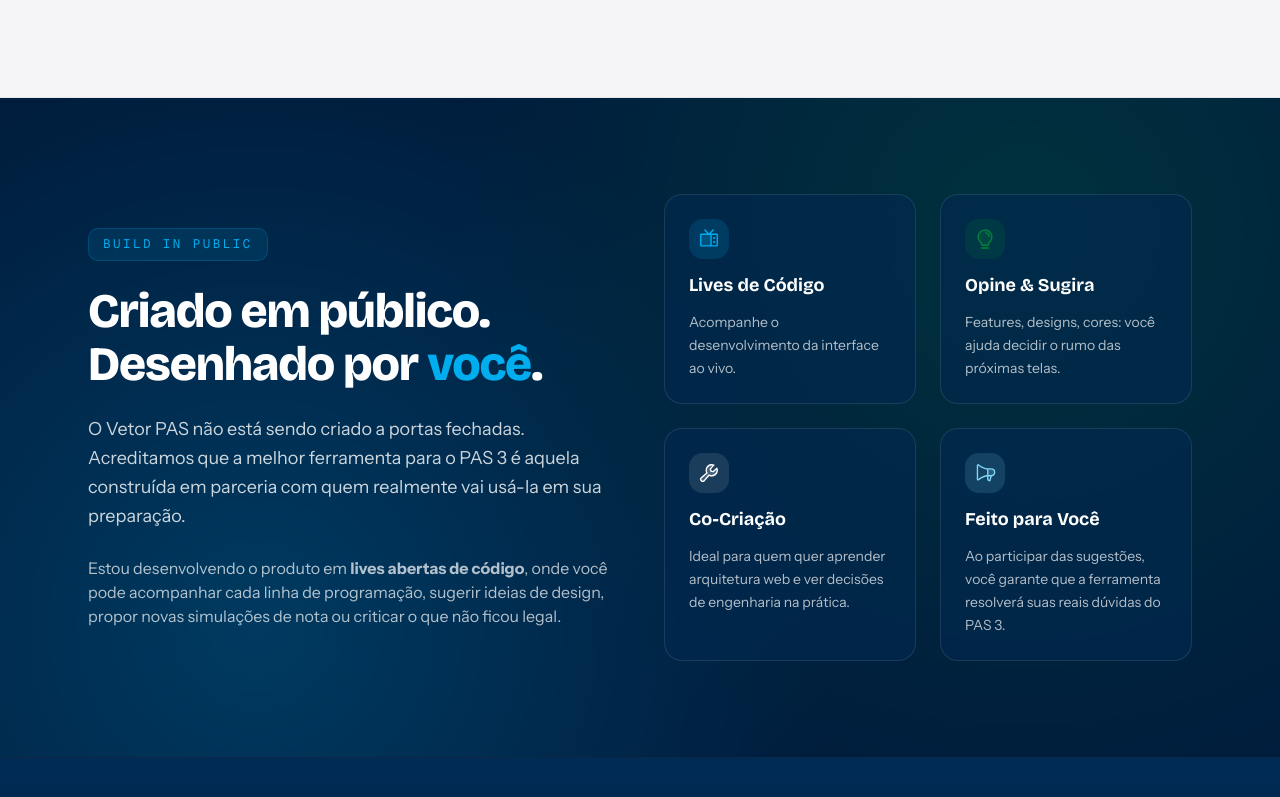
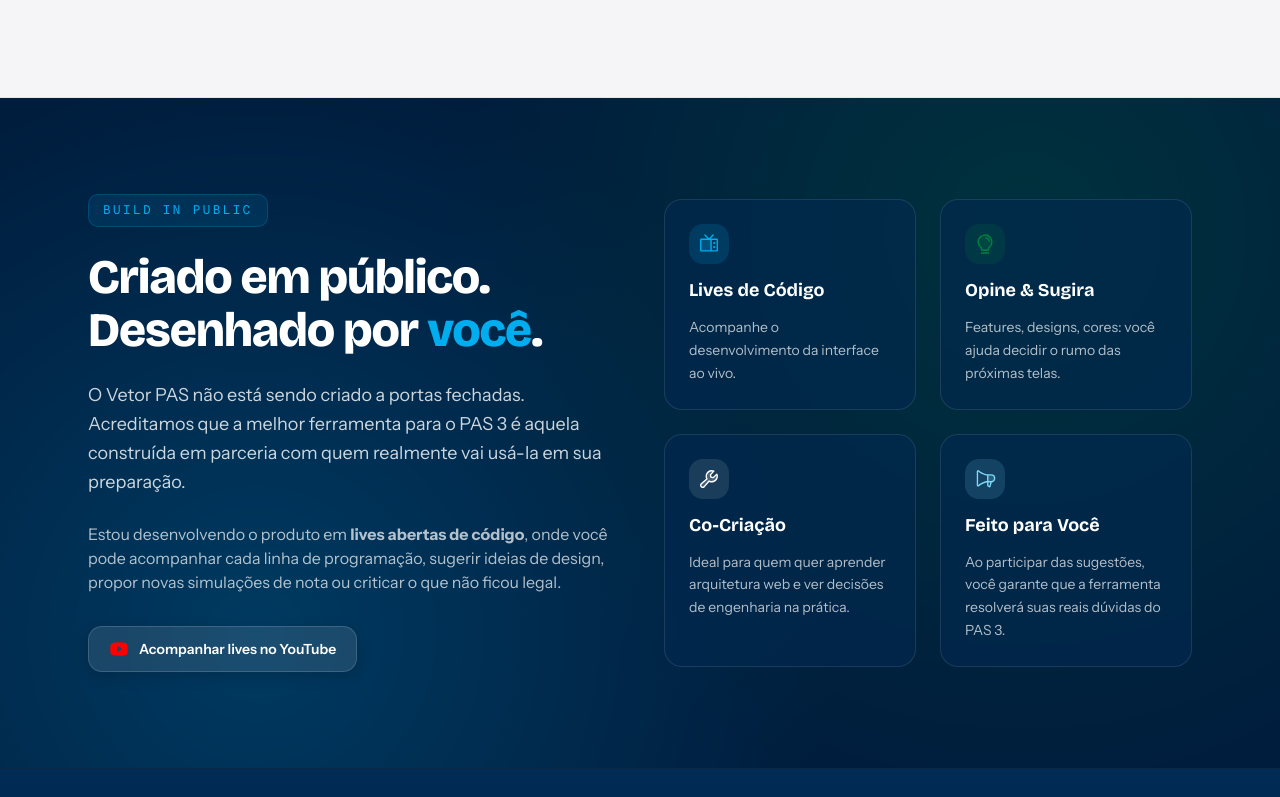
Before and after one commit to luizhtmoreira/Analise-Preditiva-PAS, a Next.js app in the folder landing-page/: page / in a window 1280 px wide. Shown: the part 2000-2797 px from the top of the page. Built offline with nearby package versions, Linux system fonts and the light colour scheme.

Commit message:
feat: link Build in Public to header nav and add YouTube channel CTA button

```diff
--- a/landing-page/components/public/landing/LandingPage.tsx
+++ b/landing-page/components/public/landing/LandingPage.tsx
@@ -2,7 +2,7 @@
 
 import { BrandMark } from "@/components/brand/BrandMark";
 import { WaitlistForm } from "./WaitlistForm";
-import { Television, Lightbulb, Wrench, Megaphone } from "@phosphor-icons/react";
+import { Television, Lightbulb, Wrench, Megaphone, YoutubeLogo } from "@phosphor-icons/react";
 
 export function LandingPage() {
   const scrollToForm = (e: React.MouseEvent) => {
@@ -39,6 +39,16 @@
               className="hover:text-[#00AEEF] transition-colors cursor-pointer"
             >
               Ferramentas
+            </a>
+            <a
+              href="#build-in-public"
+              onClick={(e) => {
+                e.preventDefault();
+                document.getElementById("build-in-public")?.scrollIntoView({ behavior: "smooth" });
+              }}
+              className="hover:text-[#00AEEF] transition-colors cursor-pointer"
+            >
+              Build in Public
             </a>
           </div>
         </div>
@@ -228,7 +238,7 @@
       </section>
 
       {/* ============ SEÇÃO BUILD IN PUBLIC (AZUL ESCURO UNB) ============ */}
-      <section className="bg-[#001D3D] text-white py-20 sm:py-24 relative overflow-hidden border-b border-white/5">
+      <section id="build-in-public" className="bg-[#001D3D] text-white py-20 sm:py-24 relative overflow-hidden border-b border-white/5 scroll-mt-20">
         <div
           className="absolute inset-0 pointer-events-none opacity-20"
           style={{
@@ -252,6 +262,17 @@
               <p className="text-sm sm:text-base text-white/70">
                 Estou desenvolvendo o produto em <strong>lives abertas de código</strong>, onde você pode acompanhar cada linha de programação, sugerir ideias de design, propor novas simulações de nota ou criticar o que não ficou legal.
               </p>
+              <div className="pt-2">
+                <a
+                  href="https://www.youtube.com/@luizhtmoreira"
+                  target="_blank"
+                  rel="noopener noreferrer"
+                  className="inline-flex items-center gap-2.5 px-5 py-3 rounded-xl font-semibold text-white bg-white/10 hover:bg-[#FF0000] hover:text-white border border-white/15 transition-all shadow-[0_4px_15px_rgba(0,0,0,0.15)] active:scale-[0.98] text-sm group"
+                >
+                  <YoutubeLogo size={20} weight="fill" className="text-[#FF0000] group-hover:text-white transition-colors" />
+                  <span>Acompanhar lives no YouTube</span>
+                </a>
+              </div>
             </div>
 
             <div className="lg:col-span-6 grid sm:grid-cols-2 gap-6">
```
